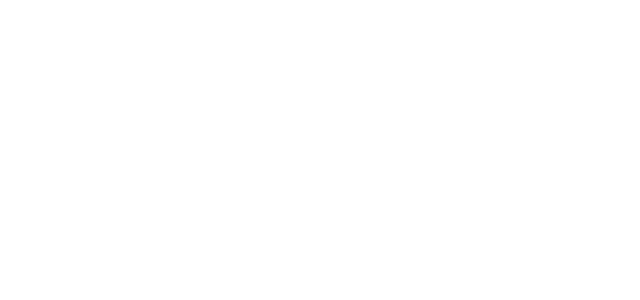
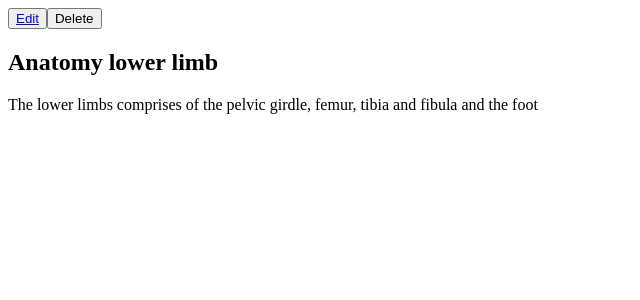
Before and after one commit to Maneboy1238/easy-notes, a React (Vite) app: page /note/1 in a window 1280 px wide. Before the commit this address had no page. Shown: the top 300 px of the page, without its empty margins (0-640 px from the left). Built offline with nearby package versions, Linux system fonts and the light colour scheme.

Commit message:
feat(client) - create page to view note save button navigates to home page when a project is saved

```diff
--- a/src/App.jsx
+++ b/src/App.jsx
@@ -3,6 +3,7 @@ import './App.css'
 import Home from './pages/Home/Home'
 import { useState, useEffect } from 'react'
 import Compose from './pages/Compose/Compose'
+import Note from './pages/Notes/Note'
 
 const defaultNotes = [
   {
@@ -31,6 +32,7 @@ function App() {
     <Routes>
       <Route index element={<Home notes={notes} setNotes={setNotes} />} />
       <Route path="/note/compose" element={<Compose notes={notes} setNotes={setNotes} />} />
+      <Route path="/note/:noteId" element={<Note notes={notes} />} />
     </Routes>
   )
 }
--- a/src/pages/Compose/Compose.jsx
+++ b/src/pages/Compose/Compose.jsx
@@ -1,9 +1,10 @@
 import { useEffect, useState } from "react";
-import { useSearchParams } from "react-router";
+import { useSearchParams, useNavigate } from "react-router";
 export default function Compose({ notes, setNotes }) {
   const [headerInput, setHeaderInput] = useState('')
   const [bodyInput, setBodyInput] = useState('')
   const [searchParams, setSearchParams] = useSearchParams()
+  const navigate = useNavigate('/')
 
   const mode = searchParams.get('mode')
   const id = searchParams.get('id')
@@ -42,6 +43,7 @@ export default function Compose({ notes, setNotes }) {
     }
     setHeaderInput('')
     setBodyInput('')
+    navigate('/')
   }
   return (
     <>
--- a/src/pages/Home/Home.jsx
+++ b/src/pages/Home/Home.jsx
@@ -1,9 +1,12 @@
+import { useNavigate } from "react-router";
 import { DelBtn } from "../../components/DelBtn";
 import { EditBtn } from "../../components/EditBtn";
 
 export default function Home({ notes, setNotes }) {
+  const navigate = useNavigate()
   return (
     <>
+      <button onClick={() => navigate('/note/compose')}>Create Project</button>
       {
         notes.map(note => (
           <div>
@@ -13,7 +16,7 @@ export default function Home({ notes, setNotes }) {
             </>
             <div>
               <h2>{note.head}</h2>
-              <button>See more</button>
+              <button onClick={() => navigate(`/note/${note.id}`)}>See more</button>
             </div>
           </div>
 
--- /dev/null
+++ b/src/pages/Notes/Note.jsx
@@ -0,0 +1,18 @@
+import { useParams } from "react-router";
+import { DelBtn } from "../../components/DelBtn";
+import { EditBtn } from "../../components/EditBtn"
+export default function Note({ notes }) {
+  const { noteId } = useParams()
+  const note = notes.find(note => noteId === note.id);
+
+  return (
+    <>
+      <>
+        <EditBtn />
+        <DelBtn />
+      </>
+      <h2>{note.head}</h2>
+      <div>{note.body}</div>
+    </>
+  )
+}
```
